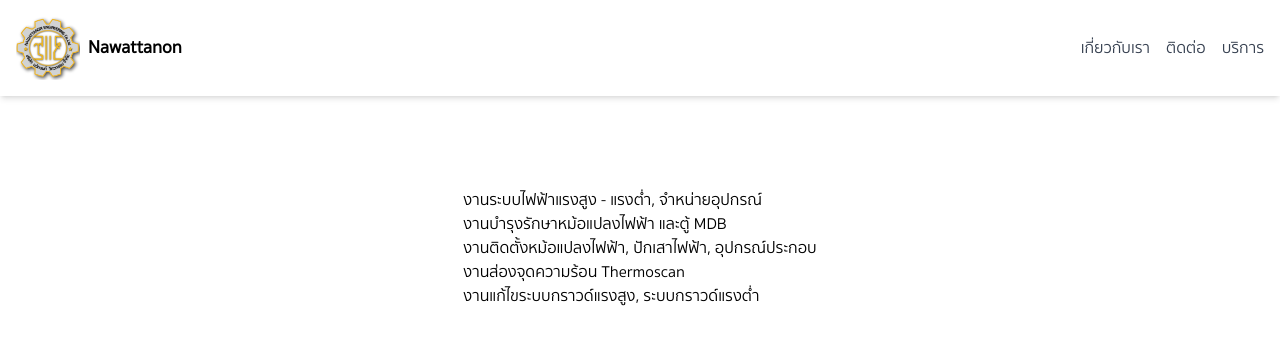
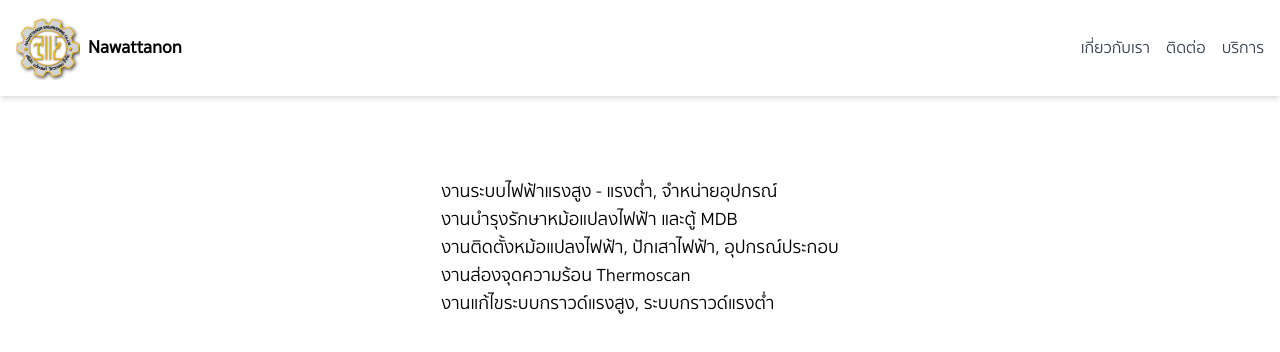
Before and after one commit to nontawit/NawattanonApp, a Next.js app: page /About in a window 1280 px wide. Shown: the top 352 px of the page. Built offline with nearby package versions, Linux system fonts and the light colour scheme.

Commit message:
Update page.tsx

```diff
--- a/src/app/About/page.tsx
+++ b/src/app/About/page.tsx
@@ -5,11 +5,11 @@ const page = () => {
   return (
     <div>
       <ul>
-        <li>งานระบบไฟฟ้าแรงสูง - แรงต่ำ, จำหน่ายอุปกรณ์</li>
-        <li>งานบำรุงรักษาหม้อแปลงไฟฟ้า และตู้ MDB</li>
-        <li>งานติดตั้งหม้อแปลงไฟฟ้า, ปักเสาไฟฟ้า, อุปกรณ์ประกอบ</li>
-        <li>งานส่องจุดความร้อน Thermoscan</li>
-        <li>งานแก้ไขระบบกราวด์แรงสูง, ระบบกราวด์แรงต่ำ</li>
+        <li className="text-lg">งานระบบไฟฟ้าแรงสูง - แรงต่ำ, จำหน่ายอุปกรณ์</li>
+        <li className="text-lg">งานบำรุงรักษาหม้อแปลงไฟฟ้า และตู้ MDB</li>
+        <li className="text-lg">งานติดตั้งหม้อแปลงไฟฟ้า, ปักเสาไฟฟ้า, อุปกรณ์ประกอบ</li>
+        <li className="text-lg">งานส่องจุดความร้อน Thermoscan</li>
+        <li className="text-lg">งานแก้ไขระบบกราวด์แรงสูง, ระบบกราวด์แรงต่ำ</li>
       </ul>
     </div>
   )
```
